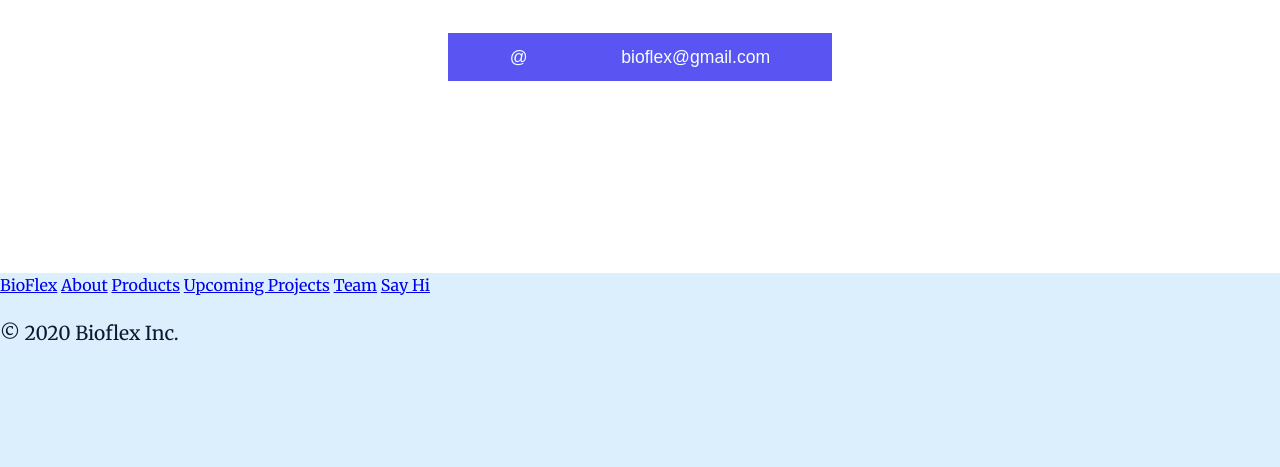
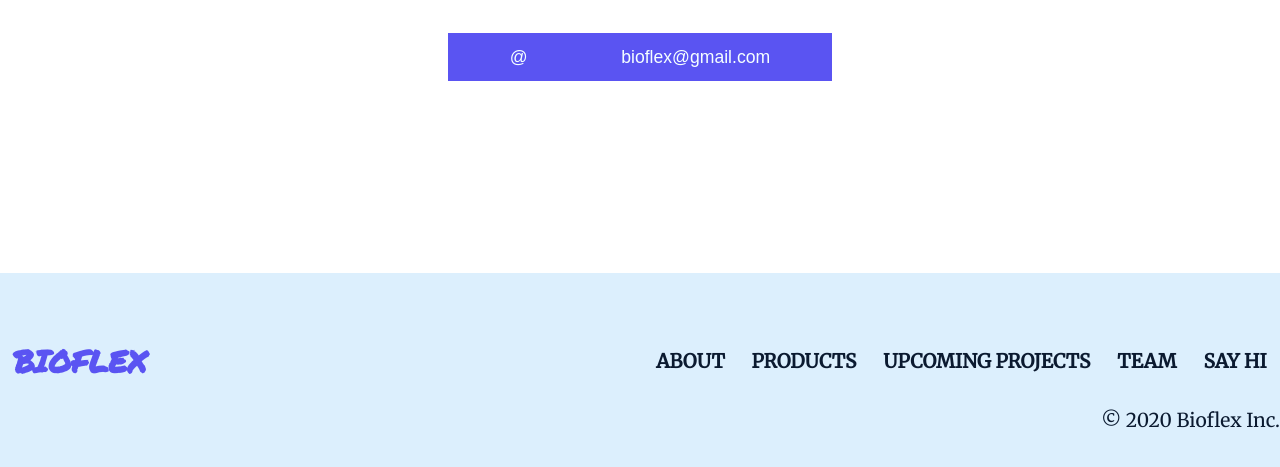
Before and after one commit to stel-dare/bioflex, a website: page index.html in a window 1280 px wide. Shown: the part 6381-6848 px from the top of the page. Before the commit the page ends 6749 px from the top, so only its background shows below. Drawn offline with Linux system fonts and the light colour scheme.

Commit message:
Footer  section  - responsiveness , whitespacing, alignments

```diff
--- a/public/css/styles.css
+++ b/public/css/styles.css
@@ -379,6 +379,26 @@ hr {
   font-size: 110%;
   color: #f5ffff;
 }
+
+footer {
+  display: flex;
+  flex-direction: column;
+  align-items: center;
+  padding: 2em 0em;
+}
+footer a {
+  text-decoration: none;
+  color: #0b1a30;
+  text-transform: uppercase;
+  font-size: 120%;
+  padding: 0.7em 0em;
+  font-weight: 700;
+}
+footer span {
+  font-family: 'Permanent Marker', cursive;
+  color: #5a54f2;
+  font-size: 160%;
+}
   @media only screen and (min-width: 768px) {
 nav{
   width:95%;
@@ -506,6 +526,25 @@ nav{
 .email {
   width: 40%;
 }
+
+footer{
+  flex-direction: row;
+  flex-wrap: wrap;
+  justify-content: flex-end;
+  padding: 3em 0em;
+}
+footer a{
+  padding: 0em 0.7em;
+}
+
+footer a:nth-child(1) {
+  margin-right: auto;
+}
+
+footer p {
+  width: 100%;
+  text-align: right;
+}
   }
 
   @media only screen and (min-width: 1024px) {
@@ -630,6 +669,10 @@ nav{
   padding: 4em 0em;
 }
 
+footer{
+  padding: 4em 0em;
+}
+
   }
 
   @media only screen and (min-width: 1440px) {
@@ -739,6 +782,11 @@ nav{
   .socialCont {
     padding: 5em 0em;
   }
+  footer{
+    width: 70%;
+    margin: 0 auto;
+    padding: 5em 0em;
+  }
 
   }
 
@@ -822,4 +870,10 @@ hr{
   padding: 6em 0em;
 }
 
+footer{
+  width: 50%;
+  margin: 0 auto;
+  padding: 6em 0em;
+}
+
   }
```
